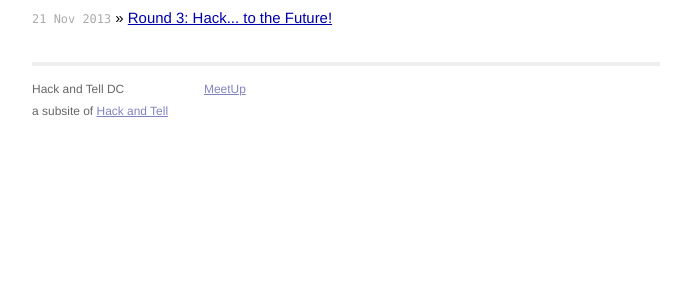
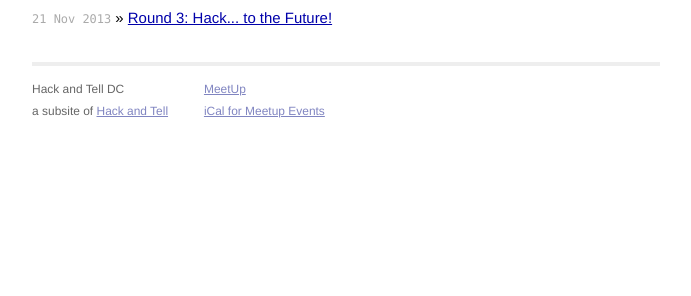
Before and after one commit to dchackandtell/dchackandtell.github.io, a Jekyll site: the page built from index.html, in a window 1280 px wide. Shown: the part 565-861 px from the top of the page, without its empty margins (294-985 px from the left). Built offline with Jekyll 4.4.1, drawn with Linux system fonts in a browser that asks for light colours.

Commit message:
added ical

```diff
--- a/_layouts/default.html
+++ b/_layouts/default.html
@@ -33,6 +33,7 @@
             <div class="contact">
               <p>
                 <a href="http://www.meetup.com/DC-Hack-and-Tell/">MeetUp</a><br />
+                <a href="http://api.meetup.com/DC-Hack-and-Tell/upcoming.ical">iCal for Meetup Events</a>
               </p>
             </div>
           </div>
```
